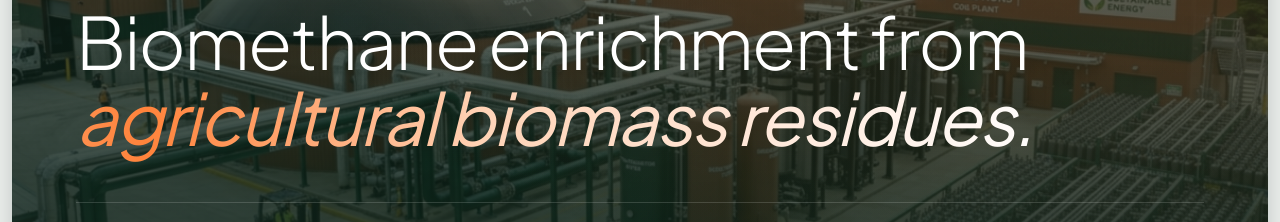
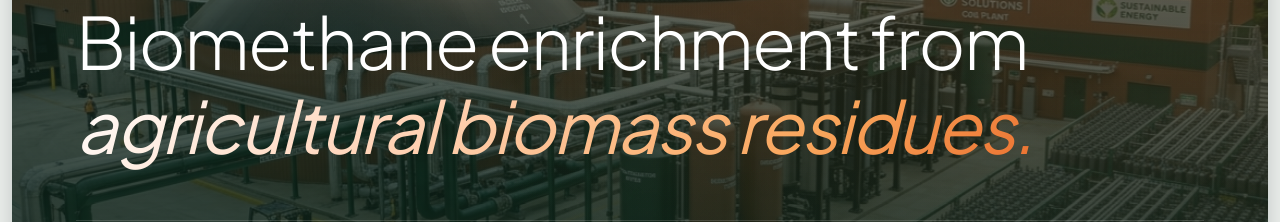
Before and after one commit to joel9945/Rivanta, a Next.js app: page /cbg in a window 1280 px wide. Shown: the part 314-536 px from the top of the page. Built offline with nearby package versions, Linux system fonts and the light colour scheme; no server answers.

Commit message:
fix(hero): change 'of' to 'for' and eliminate text clipping on italic ascenders/descenders

```diff
--- a/src/app/globals.css
+++ b/src/app/globals.css
@@ -586,11 +586,15 @@ main.page-main > .page-content {
 }
 
 .shimmer-headline {
-  background: linear-gradient(90deg, #ffffff 0%, #fae9dc 20%, #ff833b 45%, #ffd4b8 60%, #ffffff 85%);
-  background-size: 240% auto;
+  display: inline-block;
+  padding-top: 0.08em;
+  padding-bottom: 0.08em;
+  padding-right: 0.15em;
+  line-height: 1.15;
+  color: #f9a65c;
+  background: linear-gradient(135deg, #ffffff 0%, #ffd4b8 35%, #f9a65c 75%, #ea6e2d 100%);
   -webkit-background-clip: text;
   -webkit-text-fill-color: transparent;
-  animation: text-shimmer-pan 4s linear infinite;
 }
 
 /* Hero Slow Cinematic Ken Burns Background */
--- a/src/app/layout.tsx
+++ b/src/app/layout.tsx
@@ -58,7 +58,7 @@ export const metadata: Metadata = {
   openGraph: {
     title: "RIVANTA — Green Innovative Venture Private Limited",
     description:
-      "Engineering the future of clean innovation. Developing high-value Green Silicon For Chips (9N purity), compressed biogas (CBG), and sustainable aviation fuel (SAF).",
+      "Engineering the future for clean innovation. Developing high-value Green Silicon For Chips (9N purity), compressed biogas (CBG), and sustainable aviation fuel (SAF).",
     url: siteUrl,
     siteName: "Rivanta Green Innovative Venture",
     images: [
@@ -76,7 +76,7 @@ export const metadata: Metadata = {
     card: "summary_large_image",
     title: "RIVANTA — Green Innovative Venture Private Limited",
     description:
-      "Engineering the future of clean innovation. Flagship Green Silicon For Chips (9N purity), compressed biogas, and sustainable aviation fuel pathways.",
+      "Engineering the future for clean innovation. Flagship Green Silicon For Chips (9N purity), compressed biogas, and sustainable aviation fuel pathways.",
     images: ["/images/hero-facility.png"],
   },
   icons: {
--- a/src/components/Hero.tsx
+++ b/src/components/Hero.tsx
@@ -11,7 +11,7 @@ const PILLARS = [
     tag: "Semiconductor & Clean Tech",
     title: "Green Silicon For Chips",
     badge: "9N Purity",
-    headlinePrefix: "Engineering the future of",
+    headlinePrefix: "Engineering the future for",
     headlineHighlight: "clean innovation.",
     description:
       "RIVANTA pioneers ultra-pure 9N (99.9999999%) green silicon from circular agricultural biomass, delivering domestic strategic feedstock for semiconductor chips, microelectronics, and advanced photovoltaics.",
@@ -154,14 +154,14 @@ export default function Hero({ onExploreVentures }: HeroProps = {}) {
             </div>
           </div>
 
-          {/* Main Display Typography (Dynamic per Pillar with Smooth Transition) */}
+          {/* Main Display Typography (Dynamic per Pillar with Smooth Transition, No Letter Clipping) */}
           <div className="my-auto py-8 animate-hero-2 min-h-[14rem] sm:min-h-[18rem] md:min-h-[22rem] flex items-center">
             <h1
               key={`headline-${activePillar}`}
-              className="font-sans font-light tracking-[-0.035em] text-4xl sm:text-6xl md:text-7xl lg:text-[5.5rem] xl:text-[6.25rem] leading-[0.98] text-white max-w-[1100px] animate-in fade-in duration-700"
+              className="font-sans font-light tracking-[-0.02em] text-4xl sm:text-6xl md:text-7xl lg:text-[5.5rem] xl:text-[6.25rem] leading-[1.08] sm:leading-[1.06] text-white max-w-[1100px] animate-in fade-in duration-700"
             >
               {PILLARS[activePillar].headlinePrefix}{" "}
-              <span className="font-normal italic text-transparent bg-clip-text bg-gradient-to-r from-white via-white/90 to-[#f9a65c] shimmer-headline">
+              <span className="font-normal italic text-[#f9a65c] inline-block pr-2 py-0.5">
                 {PILLARS[activePillar].headlineHighlight}
               </span>
             </h1>
```
